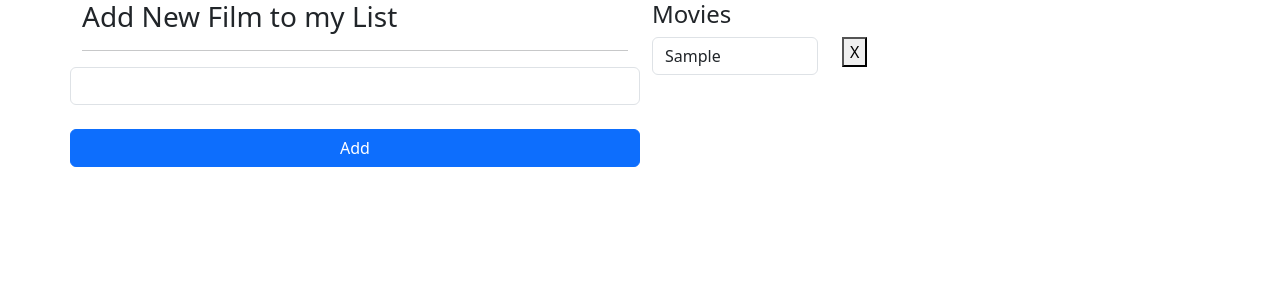
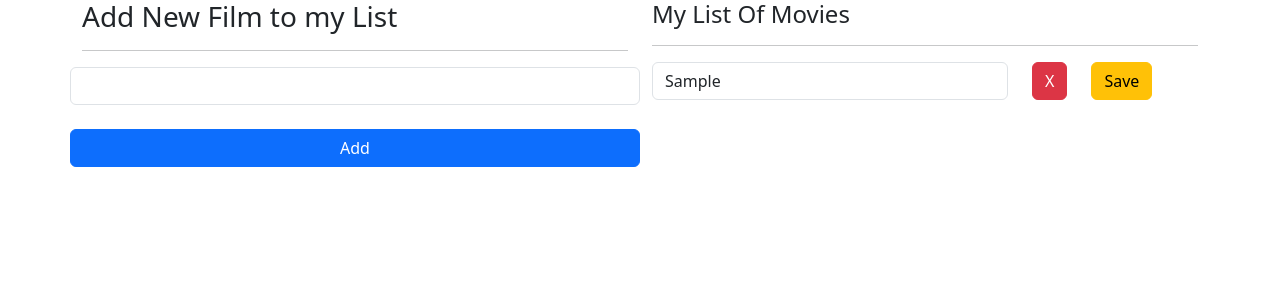
Before and after one commit to ArsenSadykov2/HomeWork-59, a React (Vite) app: page / in a window 1280 px wide. Both pictures are taken after typing "Sample" into the empty fields and a click on the button "Add". Shown: the top 300 px of the page. Built offline with nearby package versions, Linux system fonts and the light colour scheme.

Commit message:
Fourth commit. We edited the movie input and saved the changed text. First task done

```diff
--- a/src/App.tsx
+++ b/src/App.tsx
@@ -17,6 +17,14 @@ const App = () => {
         setNewmovies(peopleArrayCopy);
     }
 
+    const saveChangeValues = (id: string, newName: string) => {
+        setNewmovies(prevMovies =>
+            prevMovies.map(movie =>
+                movie.id === id ? {...movie, name: newName} : movie
+            )
+        );
+    }
+
    return (
     <>
         <main className="container">
@@ -25,7 +33,7 @@ const App = () => {
                     <SubmitForm onSubmitForm={addFilm} />
                 </div>
                 <div className="col-6">
-                    <MoviesList movies={newmovies} deleteFilm={deleteFilm} />
+                    <MoviesList movies={newmovies} deleteFilm={deleteFilm} saveChangeValues={saveChangeValues} />
                 </div>
             </div>
         </main>
--- a/src/components/MoviesList/MoviesItem/MoviesItem.tsx
+++ b/src/components/MoviesList/MoviesItem/MoviesItem.tsx
@@ -1,31 +1,45 @@
 import {Item} from "../../../types";
-import React, {useState} from "react";
+import React, {useEffect, useState} from "react";
 
 interface Props {
     item: Item;
     onClickItem: React.MouseEventHandler;
+    onChangeValue: (id: string, newName: string) => void;
 }
 
-const MoviesItem: React.FC<Props> = ({item, onClickItem}) => {
-    const [movieNames, setMovieNames] = useState<Item[]>(item.name)
+const MoviesItem: React.FC<Props> = ({item, onClickItem, onChangeValue}) => {
+    const [movieNames, setMovieNames] = useState<string>(item.name)
     const inputChangeHandler = (e: React.ChangeEvent<HTMLInputElement>) => {
-        const {value, name} = e.target;
-        setMovieNames(prevState => ({...prevState, [name]: value}));
+        setMovieNames(e.target.value);
+    }
+    useEffect(() => {
+        setMovieNames(item.name);
+    }, [item.name]);
+
+    const saveChanges = () => {
+        onChangeValue(item.id, movieNames);
     }
     return (
-        <div className="row">
-            <div className="col-4">
+        <div className="row ">
+            <div className="col-8">
                 <input
                     type="text"
                     id={item.id}
                     name="name"
                     className="form-control"
-                    value={item.name}
+                    value={movieNames}
                     onChange={inputChangeHandler}
                 />
             </div>
             <div className="col-4">
-                <button onClick={onClickItem}>X</button>
+                <button
+                    onClick={onClickItem}
+                    className="btn btn-danger me-4"
+                >X</button>
+                <button
+                    onClick={saveChanges}
+                    className="btn btn-warning"
+                >Save</button>
             </div>
         </div>
     );
--- a/src/components/MoviesList/MoviesList.tsx
+++ b/src/components/MoviesList/MoviesList.tsx
@@ -3,20 +3,25 @@ import MoviesItem from "./MoviesItem/MoviesItem.tsx";
 
 interface Props {
     movies: Item[];
-    deleteFilm: (id: number) => void;
+    deleteFilm: (id: Item) => void;
+    saveChangeValues: (newName: Item) => void;
 }
 
-const MoviesList: React.FC<Props> = ({movies, deleteFilm}) => {
+const MoviesList: React.FC<Props> = ({movies, deleteFilm, saveChangeValues}) => {
     return (
         <>
-            <h4>Movies</h4>
-            {movies.length < 0 ? <p>No movies yet</p> :
+            <h4>My List Of Movies</h4>
+            <hr/>
                 <>
                     {movies.map((item) => (
-                        <MoviesItem item={item} key={item.id} onClickItem={() => deleteFilm(item)}/>
+                        <MoviesItem
+                            item={item}
+                            key={item.id}
+                            onClickItem={() => deleteFilm(item)}
+                            onChangeValue={() => saveChangeValues(item)}
+                        />
                     ))}
                 </>
-            }
         </>
     );
 };
```
